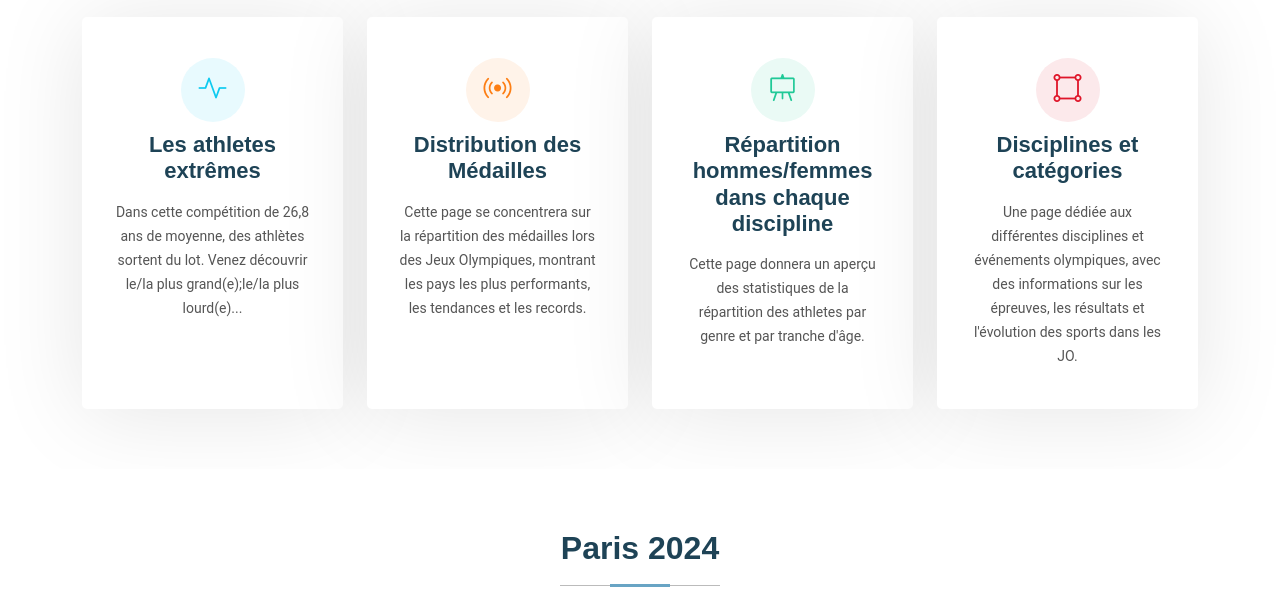
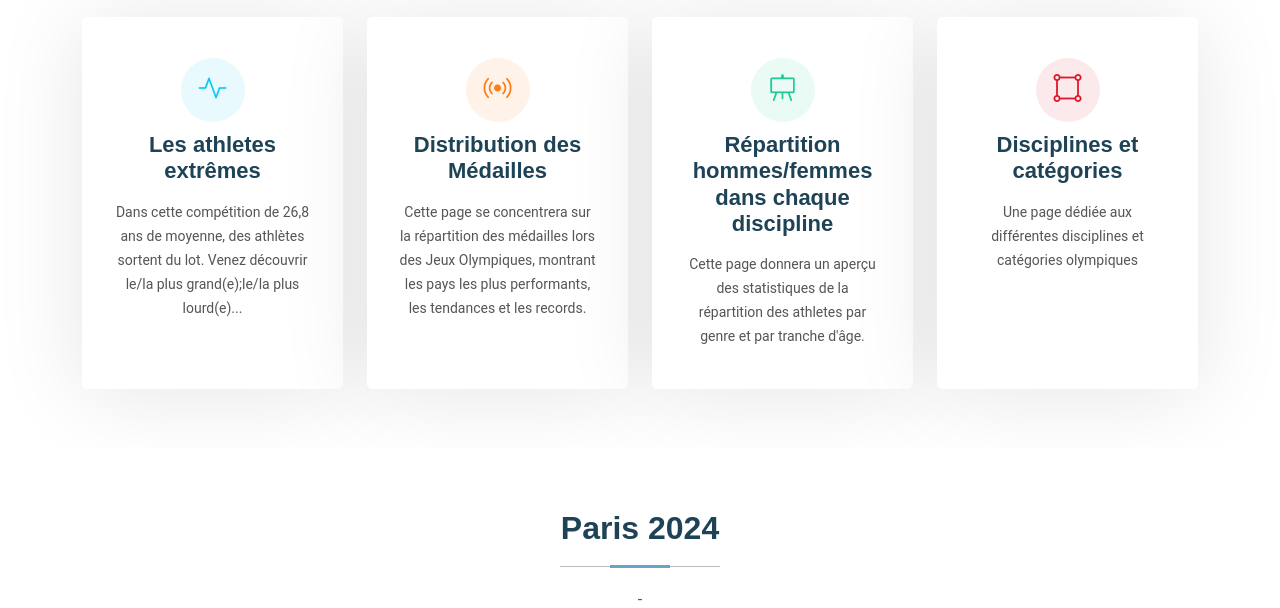
Before and after one commit to Ellea697/DM-Visualisation, a PHP site: page / in a window 1280 px wide. Shown: the part 1120-1728 px from the top of the page. Run offline with PHP 8.4, Linux system fonts and the light colour scheme.

Commit message:
lien vers les pages

```diff
--- a/index.php
+++ b/index.php
@@ -231,7 +231,7 @@
               <a href="torch_route.php" class="stretched-link">
                 <h3>Disciplines et catégories</h3>
               </a>
-              <p>Une page dédiée aux différentes disciplines et événements olympiques, avec des informations sur les épreuves, les résultats et l'évolution des sports dans les JO.</p>
+              <p>Une page dédiée aux différentes disciplines et catégories olympiques</p>
             </div>
           </div><!-- End Service Item -->
         </div>
```
